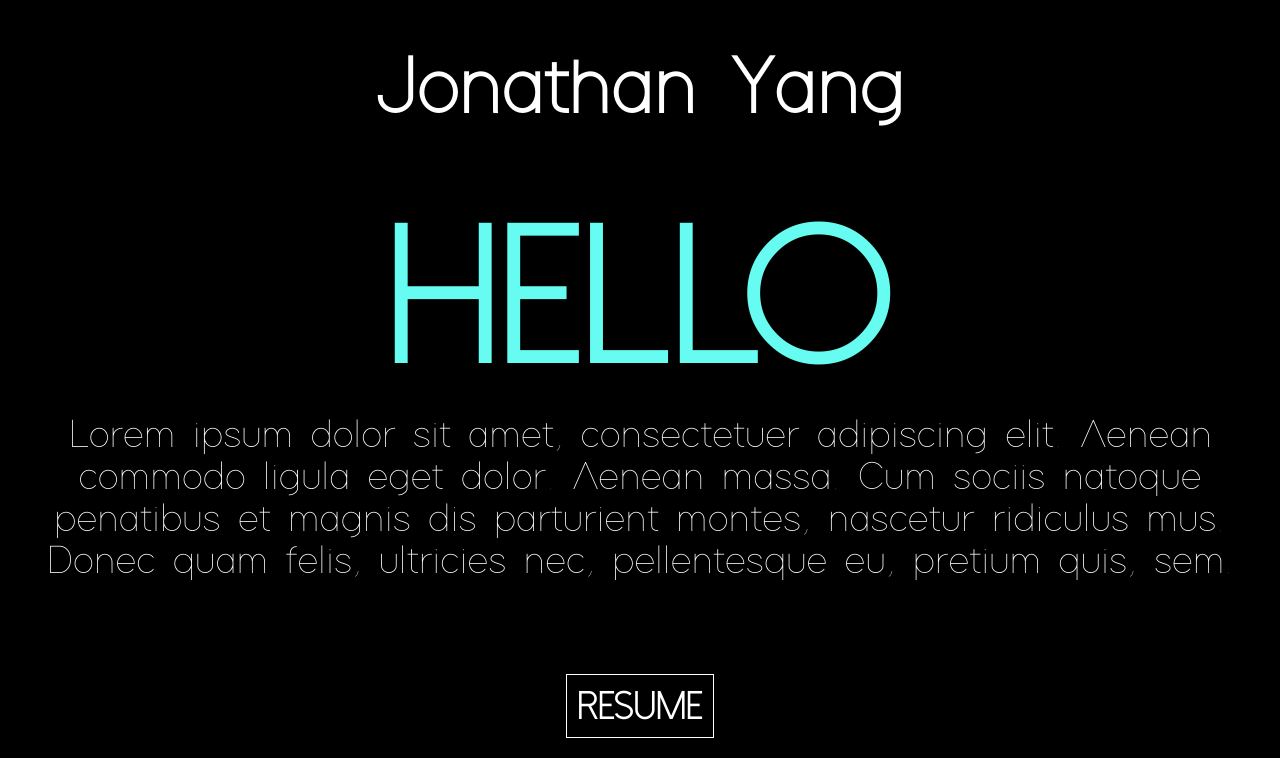
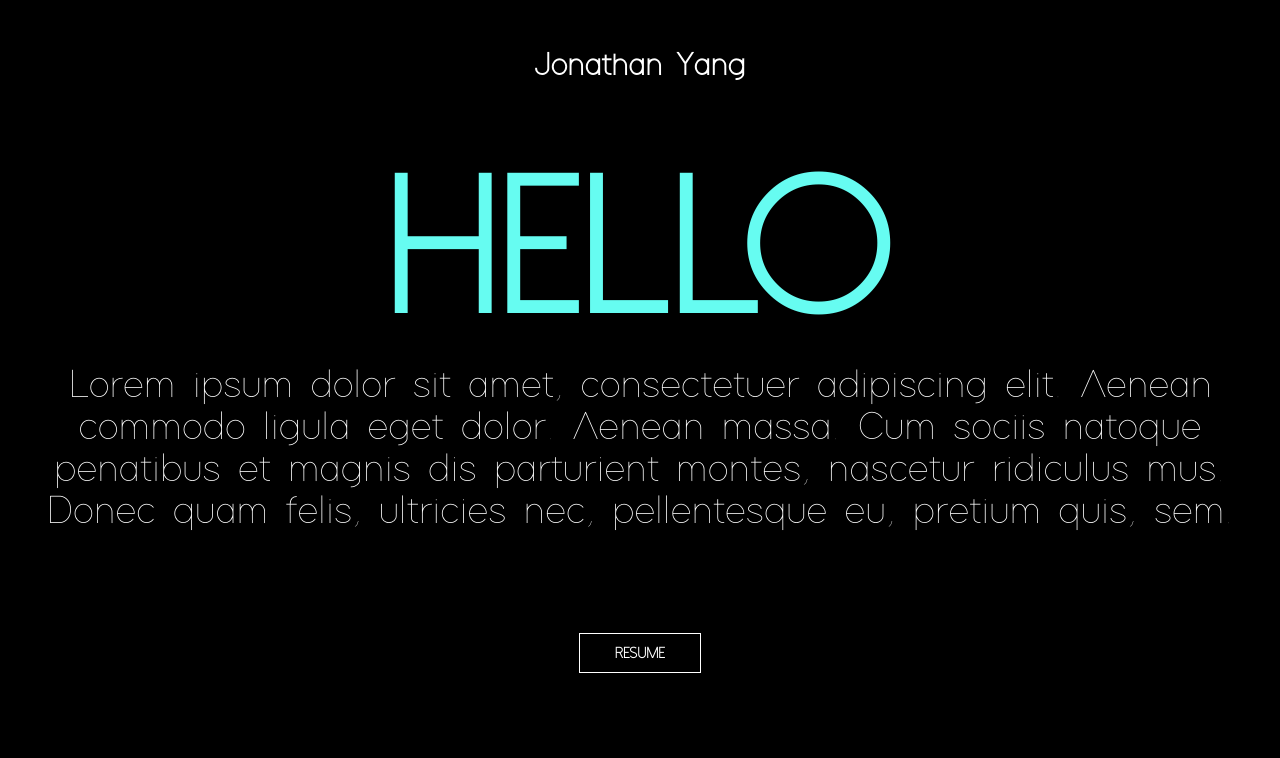
Before and after one commit to jwyang123/tutorial-site, a plain HTML site: page index.html in a window 1280 px wide. Drawn offline with Linux system fonts and the light colour scheme.

Commit message:
Changed button styling

```diff
--- a/css/main.css
+++ b/css/main.css
@@ -20,14 +20,11 @@ html, body, div, span, applet, object, iframe, h1, h2, h3, h4, h5, h6, p, blockq
 	src: url('../fonts/Adam.otf');
 }
 
-
 body{
 	background-color: black;
 	text-align: center;
-	font-size: 40px;
 	font-family: Dolce Vita;
 }
-
 
 h1{
 	color:white;
@@ -40,21 +37,25 @@ h1{
 	font-size: 200px;
 }
 
-
-
 .about{
 	color: white;
-	font-size: 40px:;
+	font-size: 40px;
 	font-family: Adam;
 }
 div{
-	margin: 100px;
+	margin: 100px auto;
+	width: 100px;
+	padding: 10px;
+	border: 1px solid white;
 }
 
 div a{
 	color: white;
 	text-decoration: none;
-	padding: 10px;
-	border: 1px solid white;
-	margin: 100px;
 }
+div:hover{
+	background-color: #66fcf1;
+}
+div:hover a{
+	color: black;
+}
```
